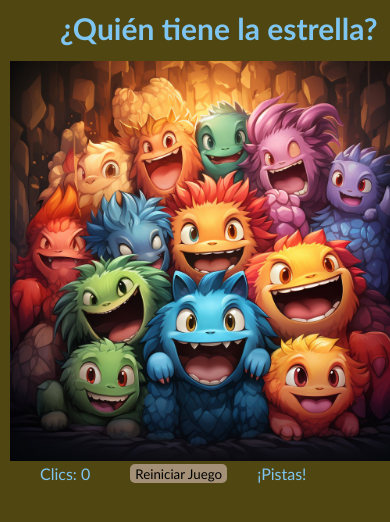
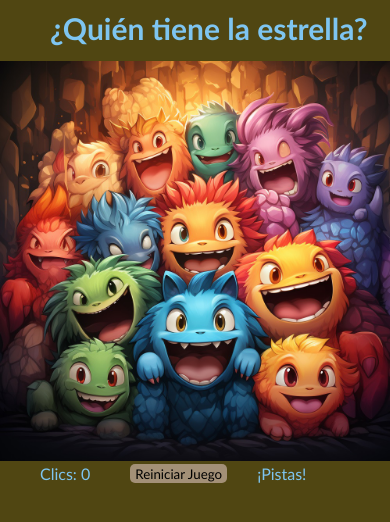
Before and after one commit to Vendelshella/StarFinder, a plain HTML site: page index.html in a window 390 px wide. Drawn offline with Linux system fonts and the light colour scheme.

Commit message:
añado media screen

```diff
--- a/css/index.css
+++ b/css/index.css
@@ -14,7 +14,7 @@ h1{
 }
 #game-container{
     position: relative;
-    margin: 0 10px !important;
+    margin: 0 10px;
 }
 #image{
     width: 400px;
@@ -49,3 +49,14 @@ button{
 #print-hint{
     margin-left: 30px;
 }
+@media screen and (max-width: 400px) {
+    h1{
+        font-size: 30px;
+        margin: 10px 0px 15px 50px;
+    }
+    #game-container{
+        position: relative;
+        margin: 0;
+        width: 100%;
+    }
+}
```
